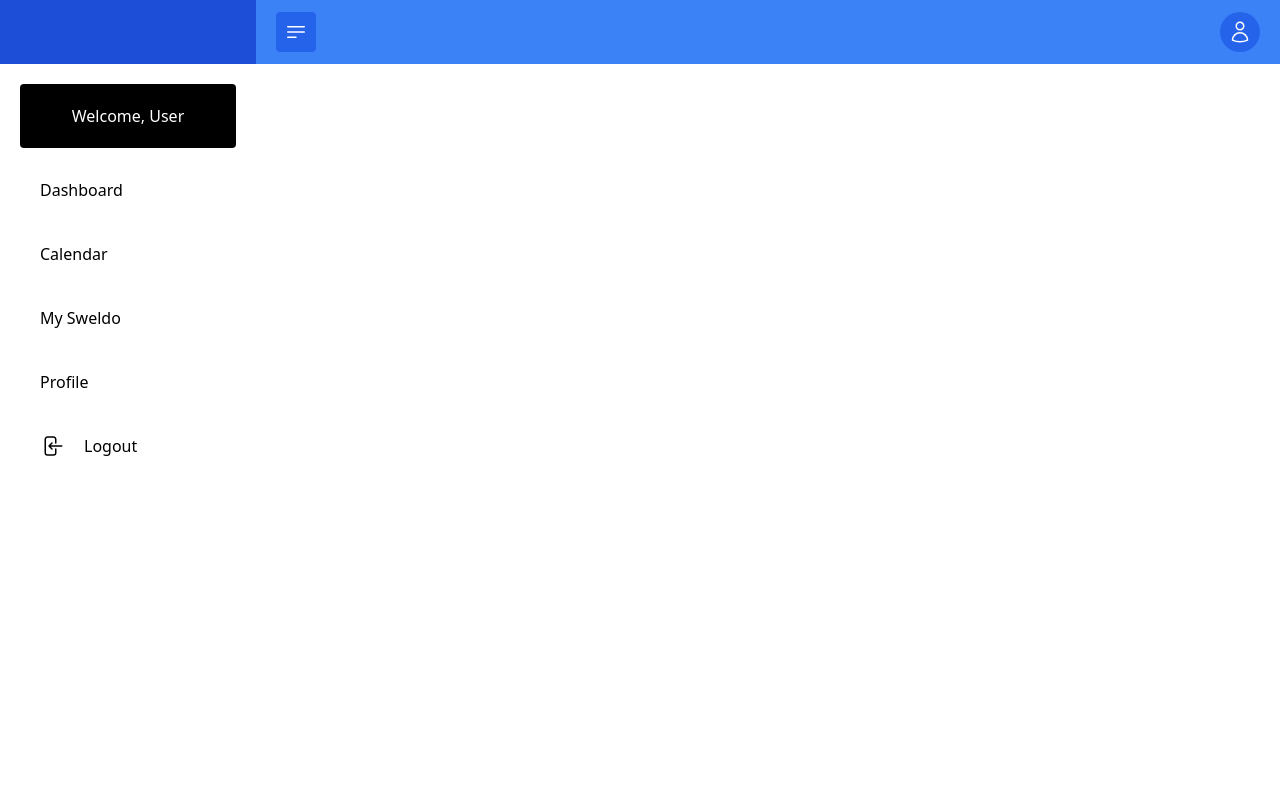
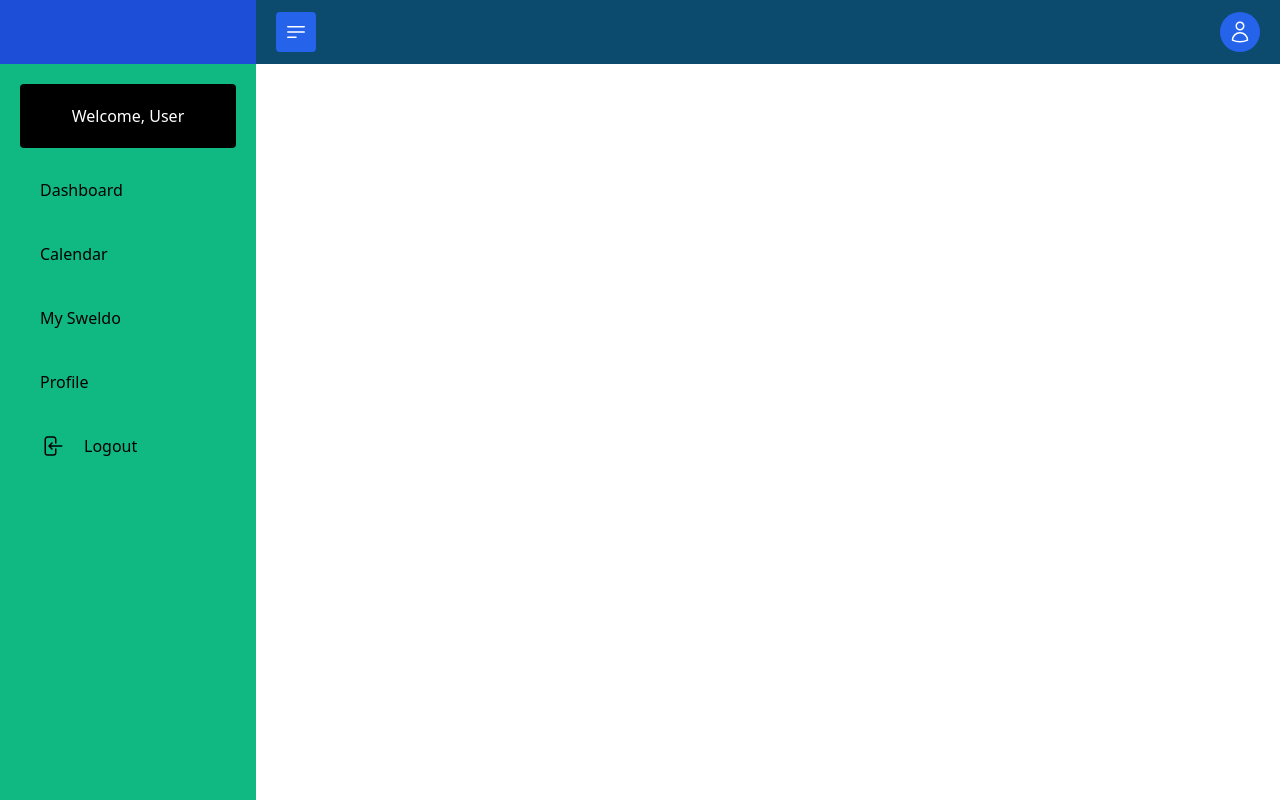
Before and after one commit to PrgDominique/Sweldo-App-Frontend, a React (Create React App) app: page /admin in a window 1280 px wide. Built offline with nearby package versions, Linux system fonts and the light colour scheme; no server answers; sample sign-in values are in the browser's storage.

Commit message:
change bg-color of portalnavbar and sidebar

```diff
--- a/src/components/PortalNavbar.jsx
+++ b/src/components/PortalNavbar.jsx
@@ -1,6 +1,6 @@
 const PortalNavbar = ({ toggleSidebar }) => {
   return (
-    <nav className='bg-blue-500 sticky top-0 h-16 flex justify-between items-center px-5'>
+    <nav className='bg-sky-900 sticky top-0 h-16 flex justify-between items-center px-5'>
       <button
         className='bg-blue-600 text-white font-medium p-2 rounded hover:bg-blue-500'
         onClick={toggleSidebar}
--- a/src/components/Sidebar.jsx
+++ b/src/components/Sidebar.jsx
@@ -22,7 +22,7 @@ const Sidebar = ({ activeSidebar, toggleSidebar }) => {
     <aside
       className={
         activeSidebar
-          ? 'bg-white fixed z-10 w-full md:w-64 h-screen transition-all duration-300'
+          ? 'bg-emerald-500 fixed z-10 w-full md:w-64 h-screen transition-all duration-300'
           : 'bg-white fixed z-10 w-64 h-screen transition-all duration-300 -ml-64'
       }
     >
@@ -68,7 +68,7 @@ const Sidebar = ({ activeSidebar, toggleSidebar }) => {
                 <SidebarButton name='My Sweldo' to='my-sweldo' />
               </li>
               <li className='flex'>
-                <SidebarButton name='Profile' to='profile' />
+                <SidebarButton name='Profile' to='/profile' />
               </li>
             </>
           ) : (
```
